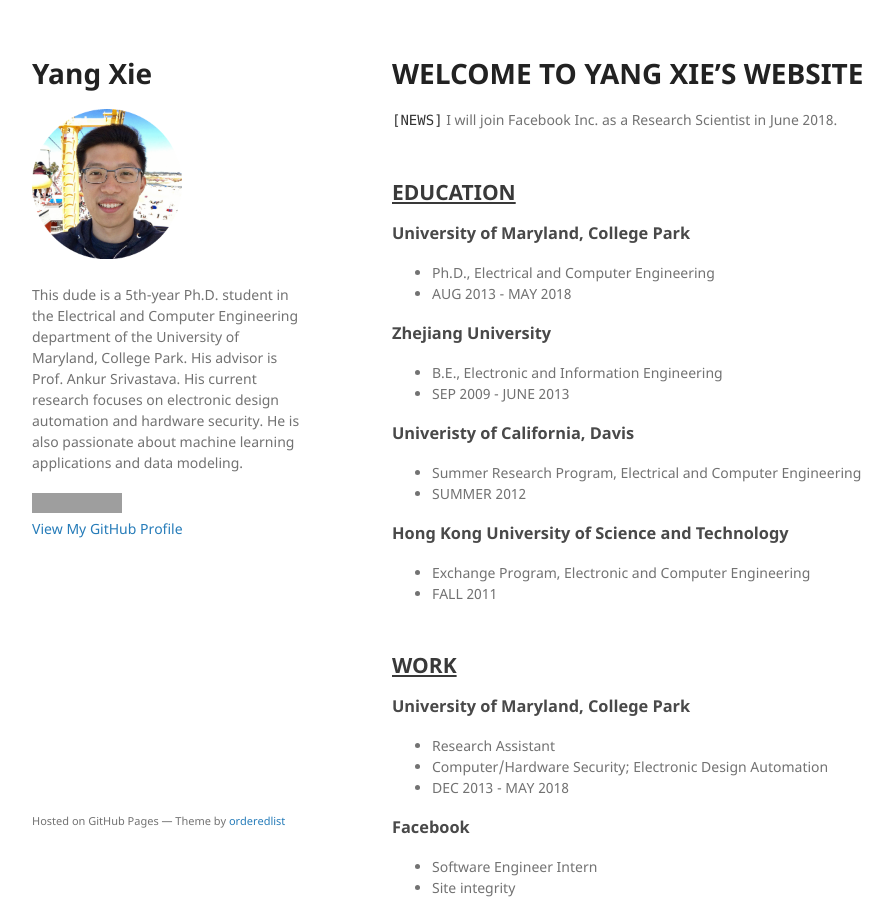
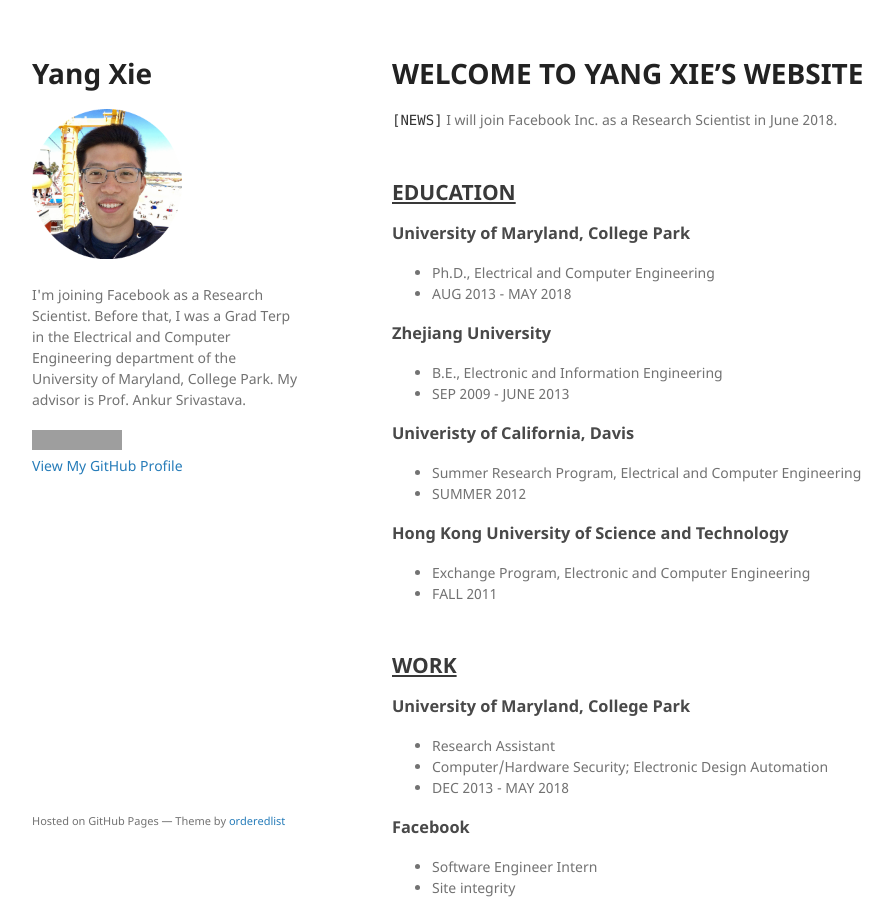
Before and after one commit to yxie/yxie.github.io, a Jekyll site: the page built from index.md, in a window 1280 px wide and 900 px high. Shown: the whole window, without its empty margins (178-1071 px from the left). Built offline with Jekyll 4.4.1, drawn with Linux system fonts in a browser that asks for light colours; our own code applies the rules of GitHub Pages for plain Markdown files; grey boxes are pictures that could not be loaded.

Commit message:
Update _config.yml

```diff
--- a/_config.yml
+++ b/_config.yml
@@ -1,5 +1,5 @@
 title: Yang Xie
-description: This dude is a 5th-year Ph.D. student in the Electrical and Computer Engineering department of the University of Maryland, College Park. His advisor is Prof. Ankur Srivastava. His current research focuses on electronic design automation and hardware security. He is also passionate about machine learning applications and data modeling.
+description: I'm joining Facebook as a Research Scientist. Before that, I was a Grad Terp in the Electrical and Computer Engineering department of the University of Maryland, College Park. My advisor is Prof. Ankur Srivastava.
 show_downloads: false
 google_analytics: UA-35823732-1
 theme: jekyll-theme-minimal
```
